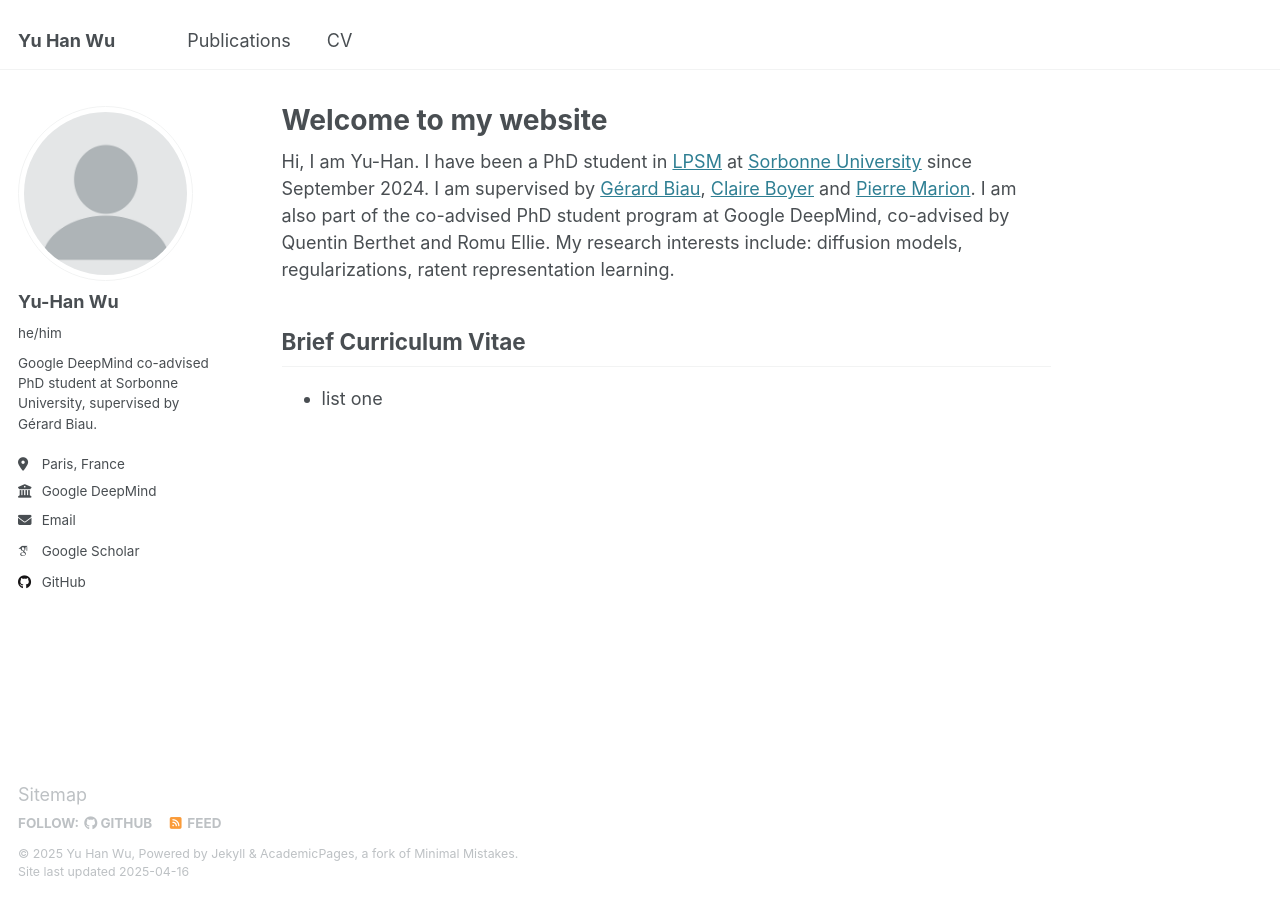
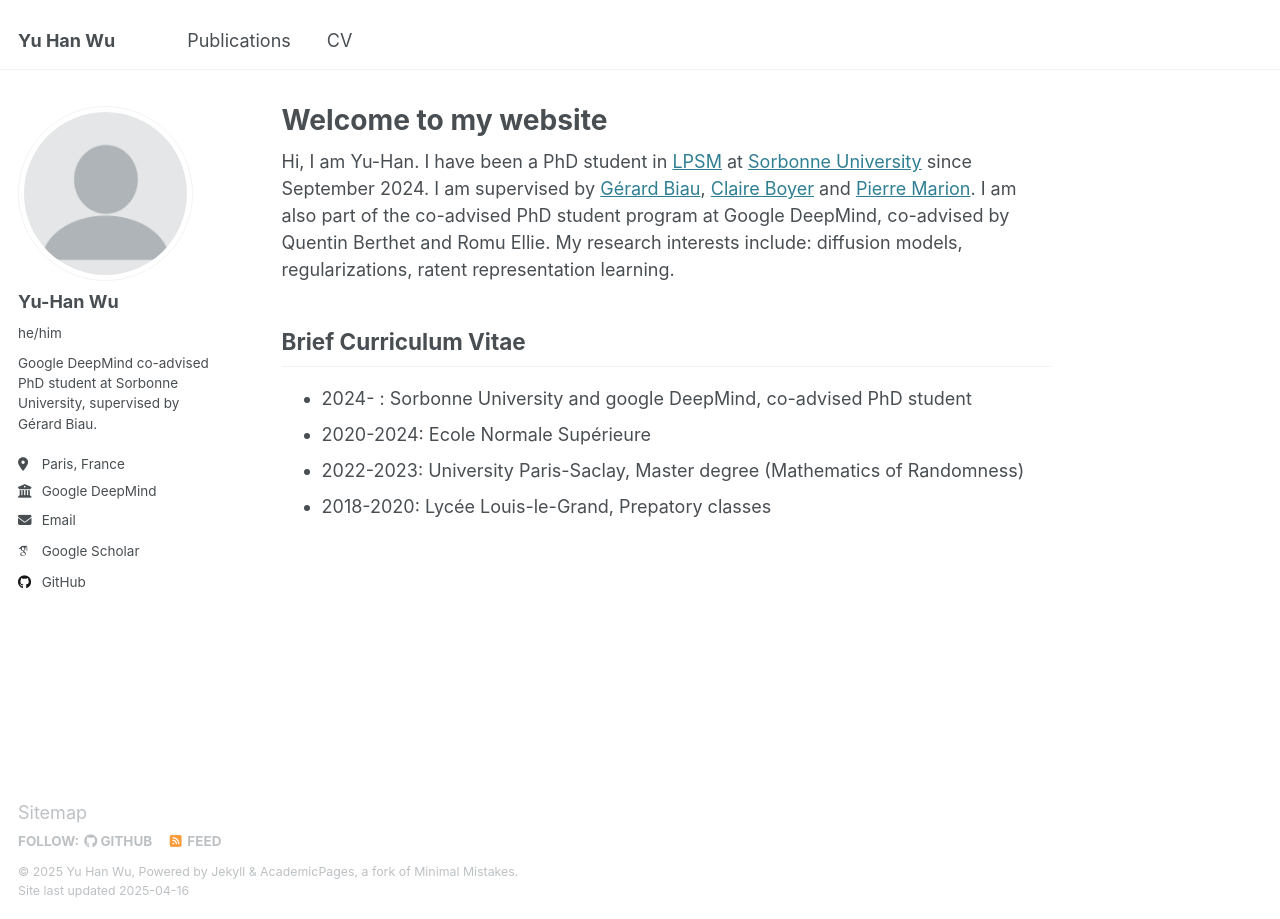
Before and after one commit to pojoowu/pojoowu.github.io, a Jekyll site: the page built from _pages/about.md, in a window 1280 px wide. Built offline with Jekyll 4.4.1, drawn with Linux system fonts in a browser that asks for light colours; some web fonts are replaced.

Commit message:
Update about.md

```diff
--- a/_pages/about.md
+++ b/_pages/about.md
@@ -10,4 +10,7 @@ redirect_from:
 Hi, I am Yu-Han. I have been a PhD student in [LPSM](https://www.lpsm.paris/) at [Sorbonne University](https://www.sorbonne-universite.fr/) since September 2024. I am supervised by [Gérard Biau](https://perso.lpsm.paris/~biau/), [Claire Boyer](https://www.imo.universite-paris-saclay.fr/~claire.boyer/) and [Pierre Marion](https://pierremarion23.github.io/). I am also part of the co-advised PhD student program at Google DeepMind, co-advised by Quentin Berthet and Romu Ellie. My research interests include: diffusion models, regularizations, ratent representation learning.
 
 ## Brief Curriculum Vitae
-* list one
+* 2024-    : Sorbonne University and google DeepMind, co-advised PhD student
+* 2020-2024: Ecole Normale Supérieure
+* 2022-2023: University Paris-Saclay, Master degree (Mathematics of Randomness)
+* 2018-2020: Lycée Louis-le-Grand, Prepatory classes
```
